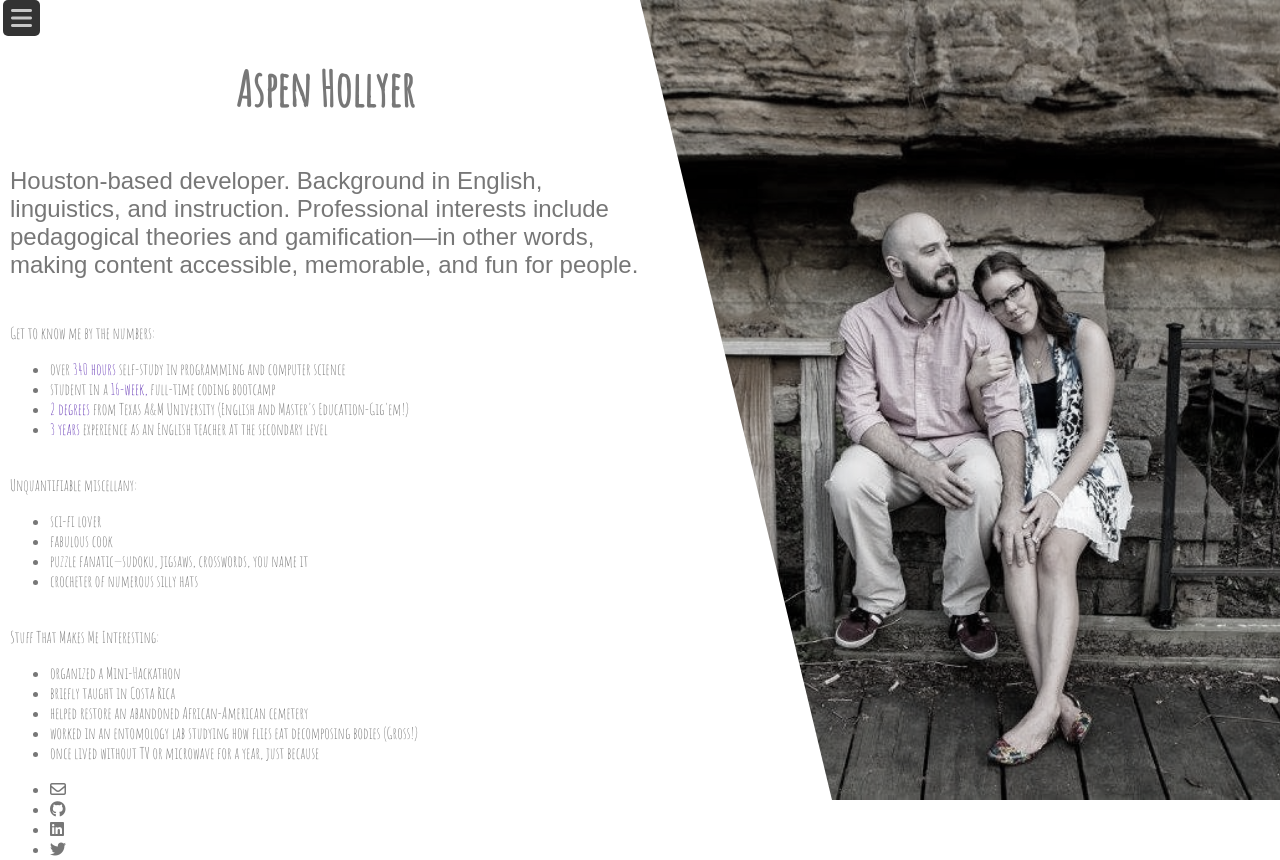
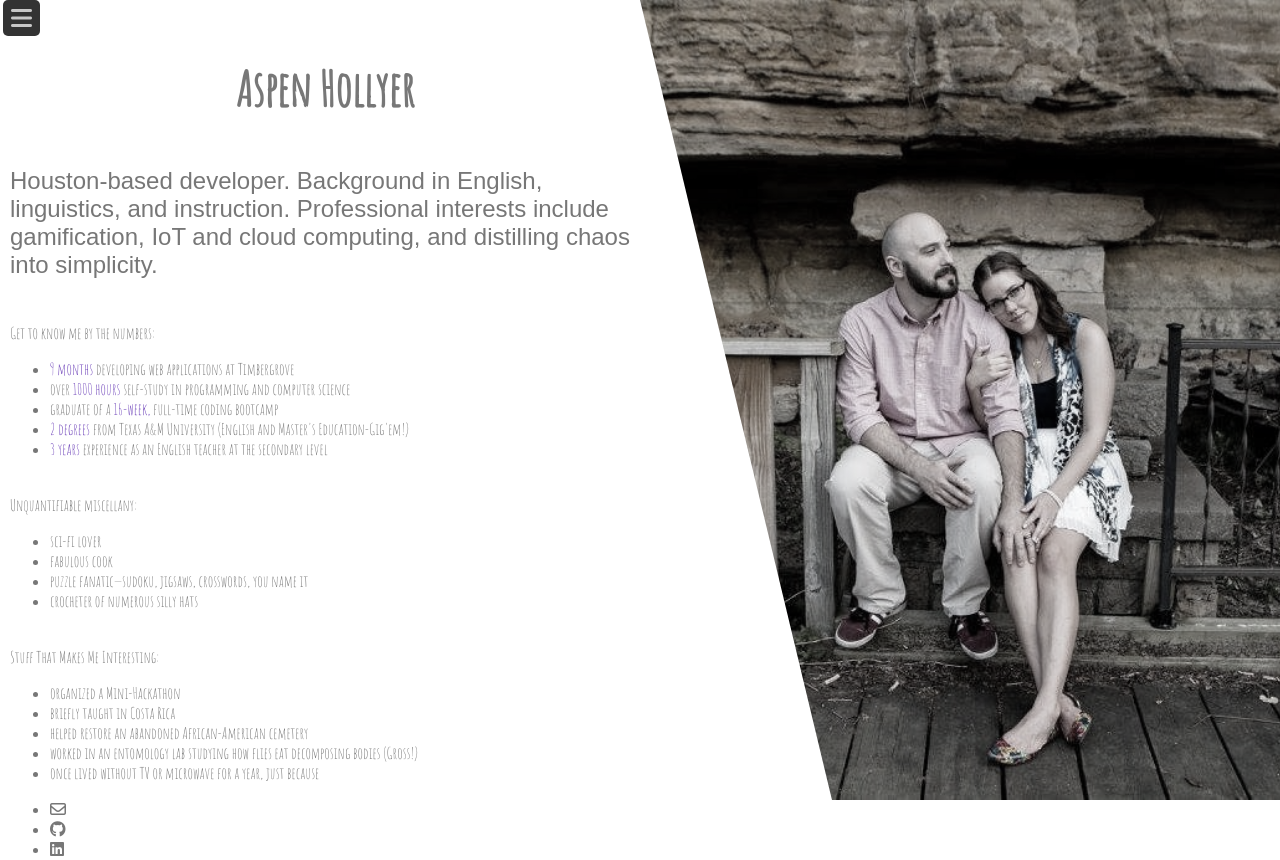
Before and after one commit to ahollyer/portfolio2, a Django app: page /about/ in a window 1280 px wide. Shown: the top 860 px of the page. Run offline with Django 3.2, Linux system fonts and the light colour scheme; some libraries are stand-ins or nearby versions.

Commit message:
Update copy

```diff
--- a/main/templates/about.html
+++ b/main/templates/about.html
@@ -7,13 +7,14 @@
     <div class="content">
 
       <h3>Aspen Hollyer</h3>
-      <p>Houston-based developer. Background in English, linguistics, and instruction. Professional interests include pedagogical theories and gamification&mdash;in other words, making content accessible, memorable, and fun for people.</p>
+      <p>Houston-based developer. Background in English, linguistics, and instruction. Professional interests include gamification, IoT and cloud computing, and distilling chaos into simplicity.</p>
       <br>
 
       <label>Get to know me by the numbers:</label>
         <ul>
-          <li>over <span class="purple">340 hours</span> self-study in programming and computer science</li>
-          <li>student in a <span class="purple">16-week,</span> full-time coding bootcamp</li>
+          <li><span class="purple">9 months</span> developing web applications at <a href="http://timbergrove.com" target="_blank">Timbergrove</a></li>
+          <li>over <span class="purple">1000 hours</span> self-study in programming and computer science</li>
+          <li>graduate of a <span class="purple">16-week,</span> full-time coding bootcamp</li>
           <li><span class="purple">2 degrees</span> from Texas A&amp;M University (English and Master's Education-Gig'em!)</li>
           <li><span class="purple">3 years</span> experience as an English teacher at the secondary level</li>
         </ul>
```
